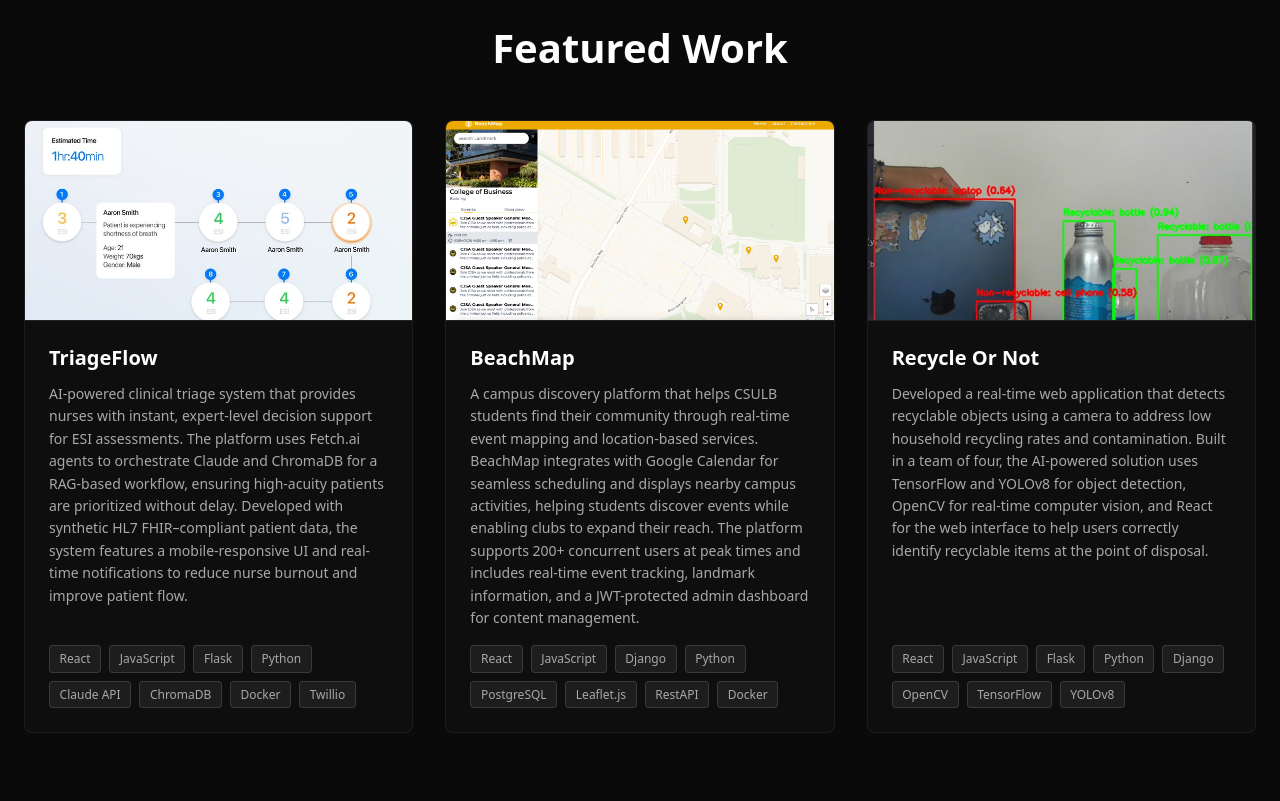
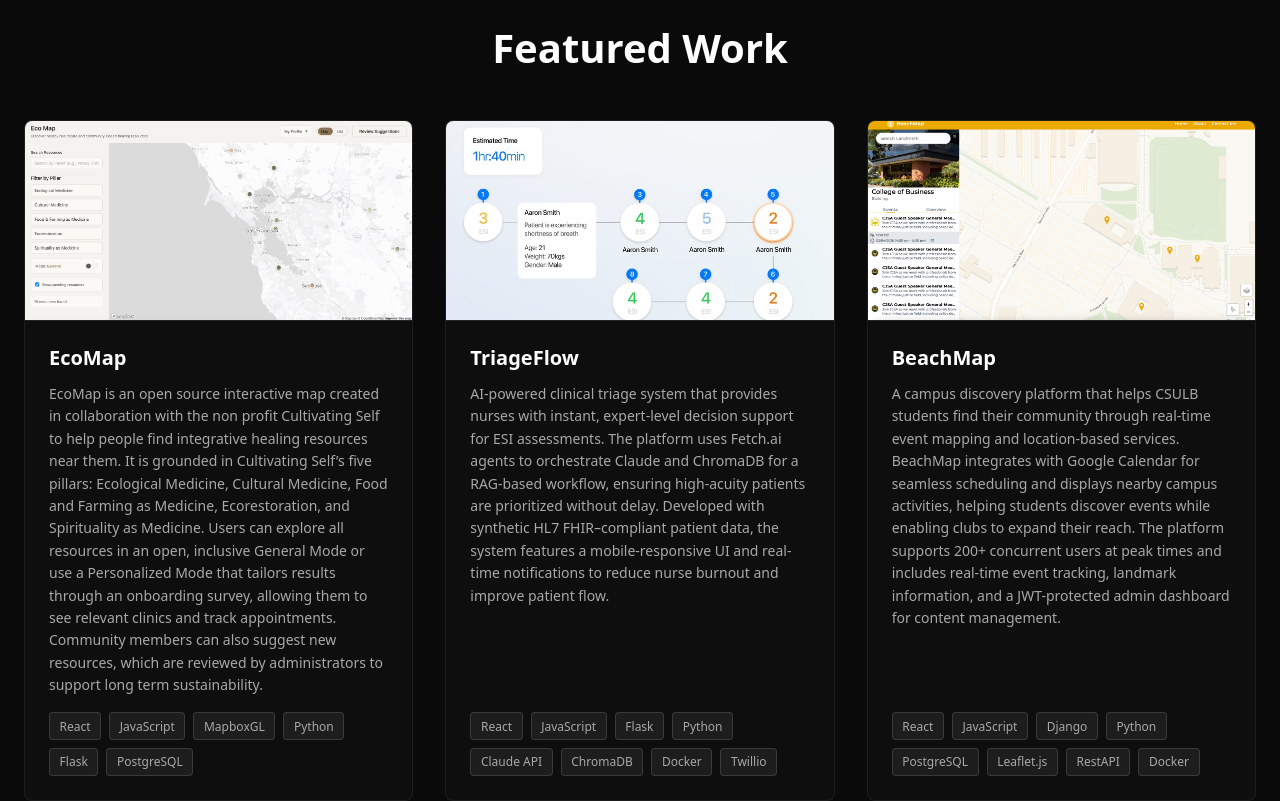
Before and after one commit to mawerb/mawerpage, a React (Vite) app: page / in a window 1280 px wide. Shown: the part 840-1641 px from the top of the page. Built offline with nearby package versions, Linux system fonts and the light colour scheme.

Commit message:
Added EcoMap Information to Projects

```diff
--- a/src/data/projectsData.js
+++ b/src/data/projectsData.js
@@ -1,10 +1,20 @@
 import triageFlowImage from '../assets/triage.jpg';
 import beachMapImage from '../assets/beachmap.png';
 import recycleOrNotImage from '../assets/recycleornot.jpg';
+import ecoMapImage from '../assets/ecomap.png';
 
 export const projectsData = [
   {
     id: 1,
+    title: "EcoMap",
+    description: "EcoMap is an open source interactive map created in collaboration with the non profit Cultivating Self to help people find integrative healing resources near them. It is grounded in Cultivating Self’s five pillars: Ecological Medicine, Cultural Medicine, Food and Farming as Medicine, Ecorestoration, and Spirituality as Medicine. Users can explore all resources in an open, inclusive General Mode or use a Personalized Mode that tailors results through an onboarding survey, allowing them to see relevant clinics and track appointments. Community members can also suggest new resources, which are reviewed by administrators to support long term sustainability.",
+    github: "https://github.com/mawerb/EcoMAP",
+    link: "https://eco-map-mauve.vercel.app",
+    technologies: ["React","JavaScript", "MapboxGL", "Python", "Flask" ,"PostgreSQL"],
+    image: ecoMapImage
+  },
+  {
+    id: 2,
     title: "TriageFlow",
     description: "AI-powered clinical triage system that provides nurses with instant, expert-level decision support for ESI assessments. The platform uses Fetch.ai agents to orchestrate Claude and ChromaDB for a RAG-based workflow, ensuring high-acuity patients are prioritized without delay. Developed with synthetic HL7 FHIR–compliant patient data, the system features a mobile-responsive UI and real-time notifications to reduce nurse burnout and improve patient flow. ",
     link: "https://calhacks2025-nine.vercel.app/",
@@ -13,7 +23,7 @@ export const projectsData = [
     image: triageFlowImage // Add image path here, e.g., "/path/to/image.jpg" or import from assets
   },
   {
-    id: 2,
+    id: 3,
     title: "BeachMap",
     description: "A campus discovery platform that helps CSULB students find their community through real-time event mapping and location-based services. BeachMap integrates with Google Calendar for seamless scheduling and displays nearby campus activities, helping students discover events while enabling clubs to expand their reach. The platform supports 200+ concurrent users at peak times and includes real-time event tracking, landmark information, and a JWT-protected admin dashboard for content management.",
     link : "https://beachmap.org",
@@ -22,7 +32,7 @@ export const projectsData = [
     image: beachMapImage
   },
   {
-    id: 3,
+    id: 4,
     title: "Recycle Or Not",
     description: "Developed a real-time web application that detects recyclable objects using a camera to address low household recycling rates and contamination. Built in a team of four, the AI-powered solution uses TensorFlow and YOLOv8 for object detection, OpenCV for real-time computer vision, and React for the web interface to help users correctly identify recyclable items at the point of disposal.",
     github: "https://github.com/joshmre/computer-vision-webapp",
```
